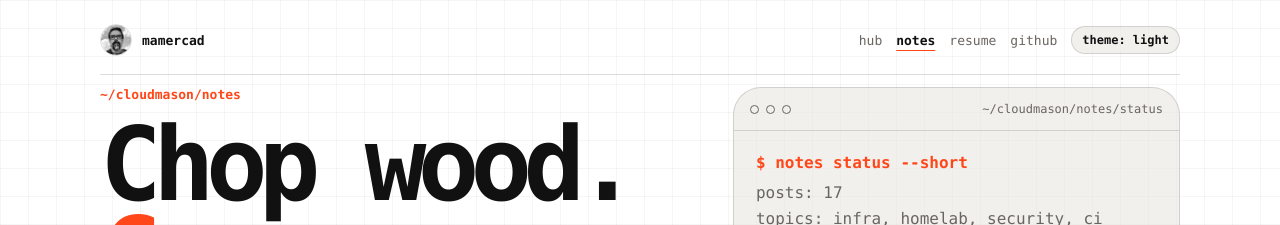
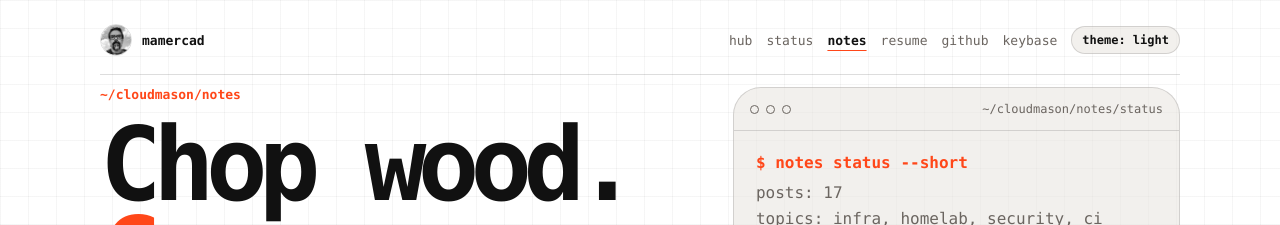
Before and after one commit to mamercad/mamercad.github.io, a Jekyll site: the page built from index.markdown, in a window 1280 px wide. Shown: the top 225 px of the page. Built offline with Jekyll 4.4.1, drawn with Linux system fonts in a browser that asks for light colours.

Commit message:
fix(nav): add status and keybase links to match cloudmason.org
The site-wide nav in _layouts/default.html only had hub/notes/resume/
github, missing the status and keybase links that cloudmason.org's
nav carries. Since this layout is shared by home/page/post, every
page on the site now has the full, consistent link set.

```diff
--- a/_layouts/default.html
+++ b/_layouts/default.html
@@ -42,6 +42,10 @@
             href="https://cloudmason.org/"
           >hub</a>
           <a
+            class="nav-link"
+            href="https://cloudmason.org/status.html"
+          >status</a>
+          <a
             class="nav-link is-current"
             href="{{ "/" | relative_url }}"
             aria-current="page"
@@ -54,6 +58,10 @@
             class="nav-link"
             href="https://github.com/{{ site.github_username | default: 'mamercad' }}/"
           >github</a>
+          <a
+            class="nav-link"
+            href="https://keybase.io/mamercad"
+          >keybase</a>
           <button class="theme-toggle" type="button" aria-label="Toggle color theme">theme: light</button>
         </div>
       </nav>
```
